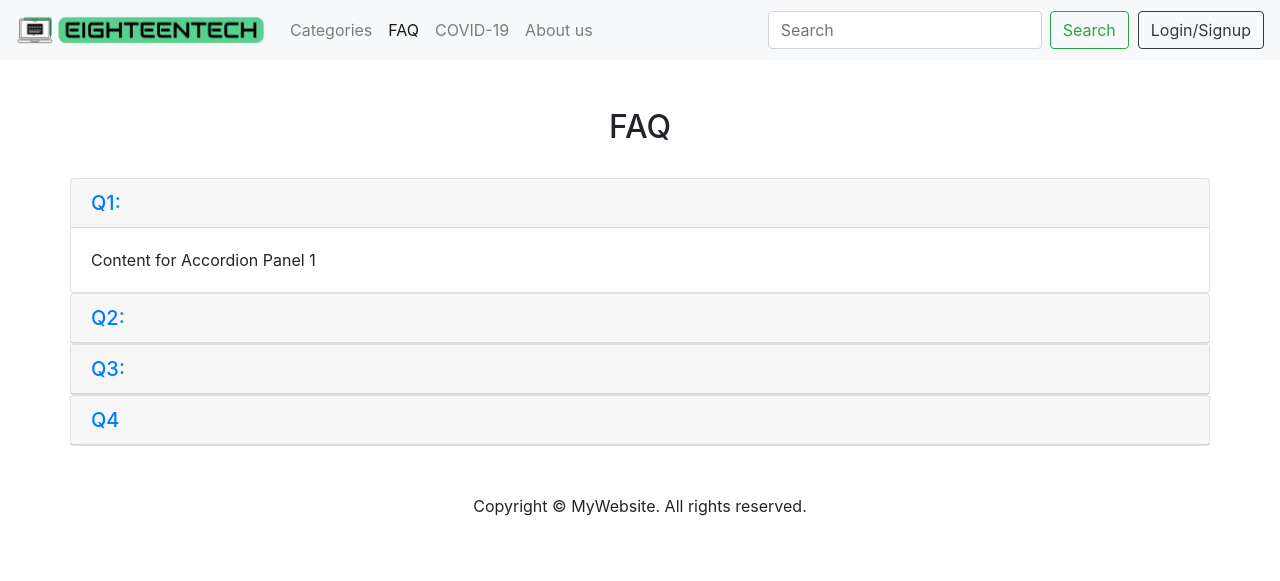
After one commit to VanMinhN/EighteenTech, a PHP site: page /FAQ.php in a window 1280 px wide. The commit adds this page. Shown: the top 581 px of the page. Run offline with PHP 8.4, Linux system fonts and the light colour scheme.

Commit message:
added faq template page

```diff
--- /dev/null
+++ b/FAQ.php
@@ -0,0 +1,66 @@
+<!DOCTYPE html>
+<html>
+<head>
+<meta http-equiv="X-UA-Compatible" content="IE=edge">
+<title>EighteenTech: FAQ</title>
+<meta charset="UTF-8">
+  		<meta name="description" content="Technology reviews">
+  		<meta name="keywords" content="appliances, tech, review, tv, mobile, headphone, laptop, phone">
+  		<meta name="author" content="Nitin Ramesh">
+ 		<meta name="viewport" content="width=device-width, initial-scale=1.0">
+		<link rel="stylesheet" href="https://maxcdn.bootstrapcdn.com/bootstrap/4.4.1/css/bootstrap.min.css">
+	</head>
+	<body>
+	<div>
+	<?php $IPATH = $_SERVER["DOCUMENT_ROOT"]."/assets/php/"; include($IPATH."navbar.php"); ?>
+	</div>
+	 <div class="container" style="margin-top: 100px">
+		<div class="row">
+			<div class="col-lg-12 mb-4 mt-2 text-center">
+            <h2>FAQ</h2>
+          	</div>
+			<hr>
+		  <div id="accordion1" role="tablist" style="width:100%">
+			  <div class="card">
+			    <div class="card-header" role="tab" id="headingOne1">
+			      <h5 class="mb-0"> <a data-toggle="collapse" href="#collapseOne1" role="button" aria-expanded="true" aria-controls="collapseOne1"> Q1:  </a> </h5>
+		        </div>
+			    <div id="collapseOne1" class="collapse show" role="tabpanel" aria-labelledby="headingOne1" data-parent="#accordion1">
+			      <div class="card-body">Content for Accordion Panel 1</div>
+		        </div>
+		    </div>
+			  <div class="card">
+			    <div class="card-header" role="tab" id="headingTwo1">
+			      <h5 class="mb-0"> <a class="collapsed" data-toggle="collapse" href="#collapseTwo1" role="button" aria-expanded="false" aria-controls="collapseTwo1"> Q2:  </a> </h5>
+		        </div>
+			    <div id="collapseTwo1" class="collapse" role="tabpanel" aria-labelledby="headingTwo1" data-parent="#accordion1">
+			      <div class="card-body">Content for Accordion Panel 2</div>
+		        </div>
+		    </div>
+			  <div class="card">
+			    <div class="card-header" role="tab" id="headingThree1">
+			      <h5 class="mb-0"> <a class="collapsed" data-toggle="collapse" href="#collapseThree1" role="button" aria-expanded="false" aria-controls="collapseThree1"> Q3: </a> </h5>
+		        </div>
+			    <div id="collapseThree1" class="collapse" role="tabpanel" aria-labelledby="headingThree1" data-parent="#accordion1">
+			      <div class="card-body">Content for Accordion Panel 3</div>
+		        </div>
+		    </div>
+			 <div class="card">
+			    <div class="card-header" role="tab" id="headingFour1">
+			      <h5 class="mb-0"> <a class="collapsed" data-toggle="collapse" href="#collapseFour1" role="button" aria-expanded="false" aria-controls="collapseFour1"> Q4 </a> </h5>
+		        </div>
+			    <div id="collapseFour1" class="collapse" role="tabpanel" aria-labelledby="headingFour1" data-parent="#accordion1">
+			      <div class="card-body">Content for Accordion Panel 4</div>
+		        </div>
+		    </div>
+		  </div>
+      </div>
+
+		<div>
+	<?php include($IPATH."footer.html"); ?> <!-- Footer -->
+		</div>
+<script src="js/jquery-3.4.1.min.js"></script>
+	<script src="js/popper.min.js"></script>
+	<script src="js/bootstrap-4.4.1.js"></script>
+	</body>
+</html>
--- a/assets/php/navbar.php
+++ b/assets/php/navbar.php
@@ -19,7 +19,12 @@
 			document.getElementById("nav_covid19").className = "nav-link active";
 			console.log("done");
 		}
-
+		if(current_page === "/FAQ.php")
+		{
+			console.log("FAQ");
+			document.getElementById("nav_faq").className = "nav-link active";
+			console.log("done");
+		}
 };
 
 </script>
@@ -35,8 +40,9 @@
 		<div class="collapse navbar-collapse" id="navbarSupportedContent1">
 		 	<ul class="navbar-nav mr-auto">
 		      		<li class="nav-item" > <a class="nav-link" id="nav_categories" href="./categories.php">Categories</a> </li>
-				<li class="nav-item" > <a class="nav-link" id="nav_covid19" href="./covInfo.php">COVID-19</a> </li>
-				<li class="nav-item" > <a class="nav-link" id="nav_aboutus" href="./aboutus.php">About us</a> </li>
+							<li class="nav-item" > <a class="nav-link" id="nav_faq" href="./FAQ.php">FAQ</a> </li>
+							<li class="nav-item" > <a class="nav-link" id="nav_covid19" href="./covInfo.php">COVID-19</a> </li>
+							<li class="nav-item" > <a class="nav-link" id="nav_aboutus" href="./aboutus.php">About us</a> </li>
 
 	        	</ul>
 
```
